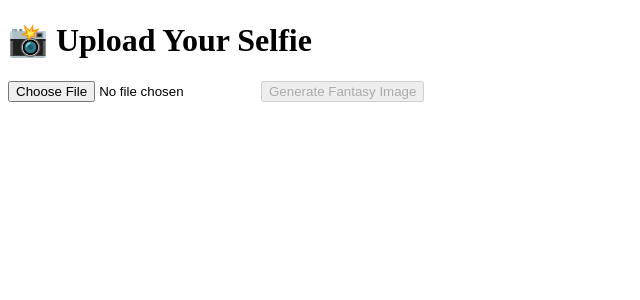
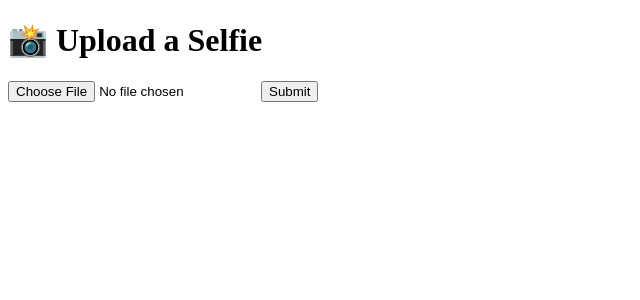
Before and after one commit to saifkazi25/IT125, a Next.js app: page /selfie in a window 1280 px wide. Shown: the top 300 px of the page, without its empty margins (0-640 px from the left). Built offline with nearby package versions, Linux system fonts and the light colour scheme.

Commit message:
Update page.tsx

```diff
--- a/app/selfie/page.tsx
+++ b/app/selfie/page.tsx
@@ -1,62 +1,67 @@
 'use client';
 
-import { useState } from 'react';
+import { useState, Suspense } from 'react';
 import { useRouter, useSearchParams } from 'next/navigation';
 
-export default function SelfiePage() {
+function SelfieForm() {
   const router = useRouter();
   const searchParams = useSearchParams();
+
   const [file, setFile] = useState<File | null>(null);
-  const [uploading, setUploading] = useState(false);
+  const [loading, setLoading] = useState(false);
 
-  const handleFileChange = (e: React.ChangeEvent<HTMLInputElement>) => {
-    if (e.target.files && e.target.files[0]) {
-      setFile(e.target.files[0]);
-    }
-  };
-
-  const handleUpload = async () => {
+  const handleSubmit = async (e: React.FormEvent) => {
+    e.preventDefault();
     if (!file) return;
 
+    setLoading(true);
+
     const formData = new FormData();
-    formData.append('file', file);
+    formData.append('selfie', file);
 
-    setUploading(true);
+    // Collect all answers from URL params
+    for (let i = 0; i < 10; i++) {
+      const val = searchParams.get(`q${i}`);
+      if (val) {
+        formData.append(`q${i}`, val);
+      }
+    }
 
-    try {
     const res = await fetch('/api/generate', {
       method: 'POST',
       body: formData,
     });
 
     const data = await res.json();
-      const query = searchParams.toString();
-      router.push(`/result?img=${encodeURIComponent(data.image)}&${query}`);
-    } catch (err) {
-      console.error('Upload error:', err);
-    } finally {
-      setUploading(false);
-    }
+    router.push(`/result?img=${encodeURIComponent(data.image)}`);
   };
 
   return (
-    <main className="flex flex-col items-center justify-center min-h-screen p-4 bg-white text-black">
-      <h1 className="text-2xl font-bold mb-4">📸 Upload Your Selfie</h1>
-
+    <div className="flex flex-col items-center justify-center min-h-screen p-4">
+      <h1 className="text-3xl font-bold mb-6">📸 Upload a Selfie</h1>
+      <form onSubmit={handleSubmit} className="flex flex-col items-center space-y-4">
         <input
           type="file"
           accept="image/*"
-        onChange={handleFileChange}
-        className="mb-4"
+          onChange={(e) => setFile(e.target.files?.[0] || null)}
+          required
         />
-
         <button
-        onClick={handleUpload}
-        disabled={!file || uploading}
-        className="bg-black text-white px-4 py-2 rounded disabled:opacity-50"
+          type="submit"
+          disabled={loading}
+          className="bg-blue-600 text-white px-4 py-2 rounded"
         >
-        {uploading ? 'Generating...' : 'Generate Fantasy Image'}
+          {loading ? 'Generating...' : 'Submit'}
         </button>
-    </main>
+      </form>
+    </div>
   );
 }
+
+export default function Page() {
+  return (
+    <Suspense fallback={<div className="text-center p-8">Loading...</div>}>
+      <SelfieForm />
+    </Suspense>
+  );
+}
```
Lines whose indentation alone changed are shown as unchanged.
